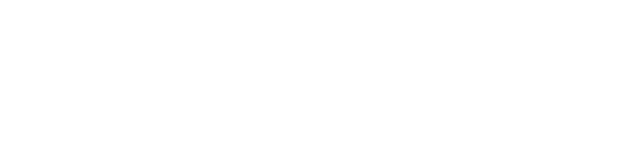
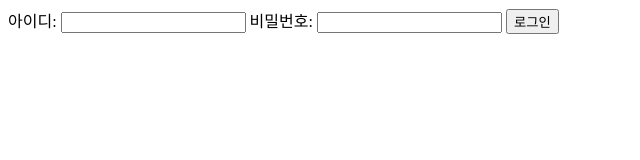
Before and after one commit to kangtom3/form, a plain HTML site: page index.html in a window 1280 px wide. Shown: the whole page, without its empty margins (0-640 px from the left). Drawn offline with Linux system fonts and the light colour scheme.

Commit message:
Update index.html

```diff
--- a/index.html
+++ b/index.html
@@ -6,6 +6,12 @@
     <title>form test</title>
 </head>
 <body>
-    <form
+    <form action="./index.html" method="get">
+    <label for="username">아이디:</label>
+    <input type="text" id="username" name="username">
+    <label for="password">비밀번호:</label>
+    <input type="password" id="password" name="password">
+    <button type="submit">로그인</button>
+</form
 </body>
 </html>
```
